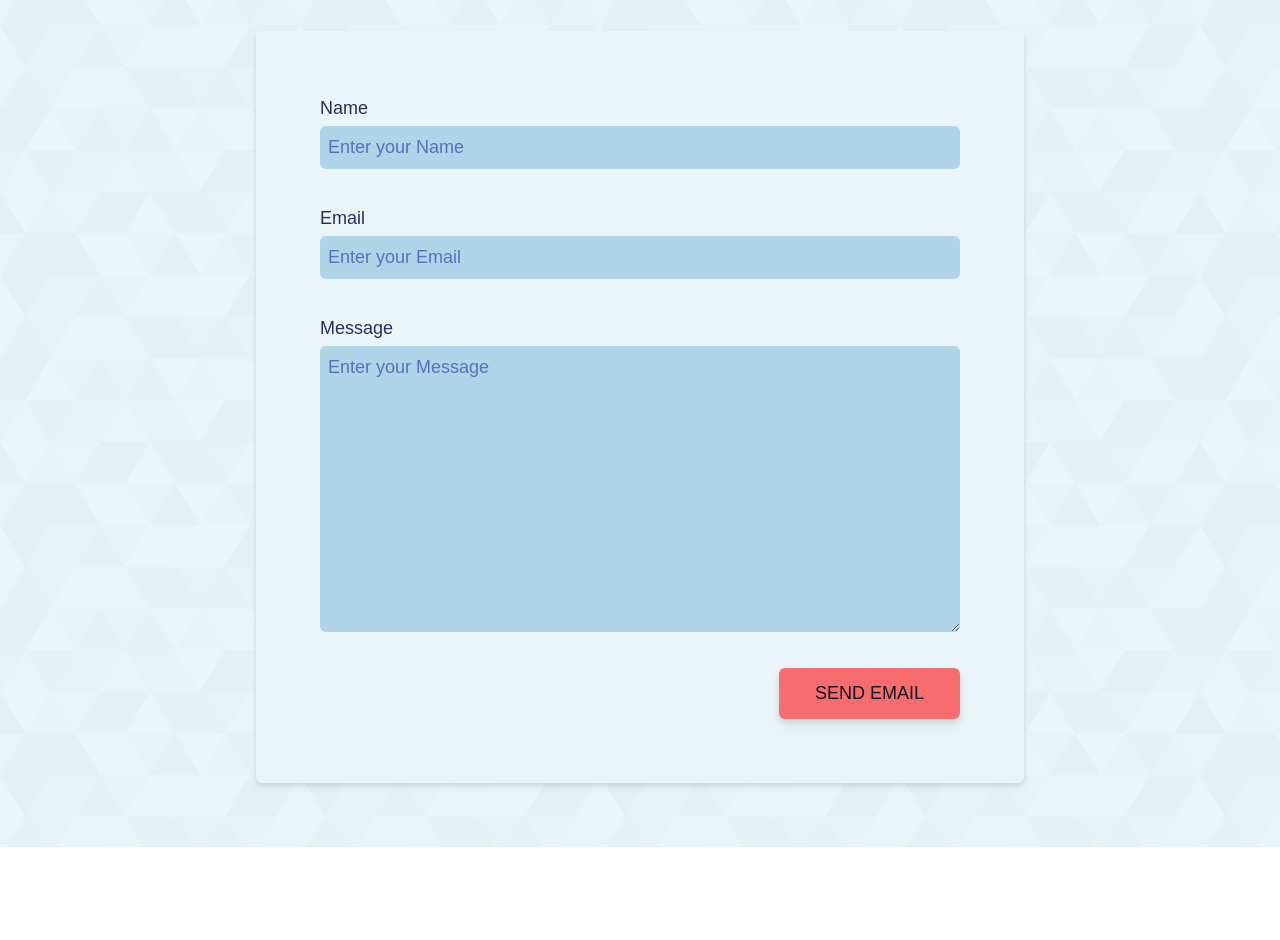
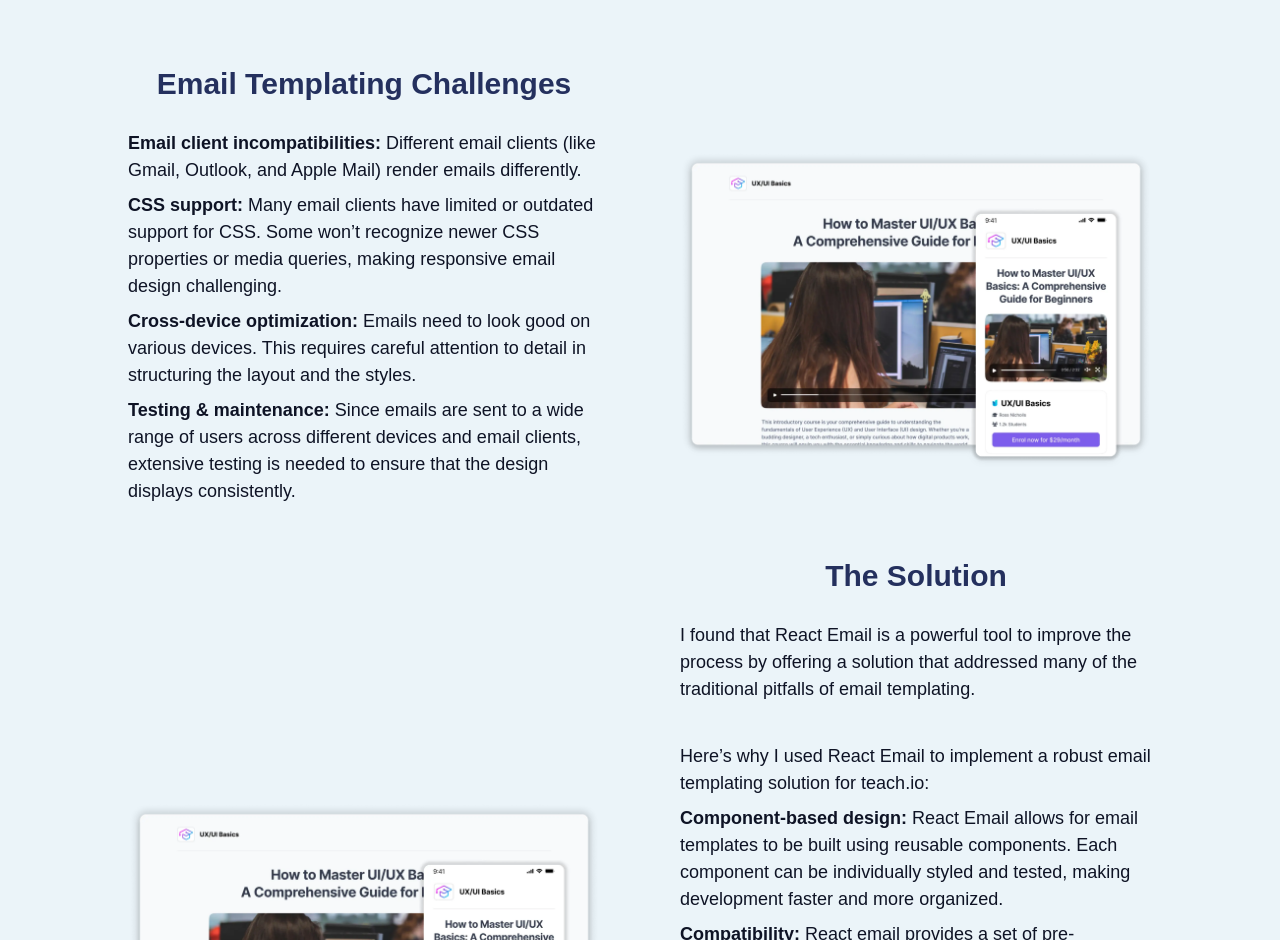
Before and after one commit to leesavage09/portfolio, a Next.js app: page /teach in a window 1280 px wide. Shown: the part 11060-12000 px from the top of the page. Before the commit the page ends 11907 px from the top, so only its background shows below. Built offline with nearby package versions, Linux system fonts and the light colour scheme.

Commit message:
feat: adds react email section to teach

```diff
--- a/src/pages/teach.tsx
+++ b/src/pages/teach.tsx
@@ -823,8 +823,126 @@ export default function TT2() {
         </Layout>
       </Section>
 
+      <Section>
+        <Heading type="h2">E-mail templating</Heading>
+        <Subtitle type="M">
+          Email templating in web applications can be a particularly tricky
+          challenge due to several key factors. I encountered these difficulties
+          when working on email templates for Teach.io
+        </Subtitle>
+
+        <Layout columns={2}>
+          <LayoutItem>
+            <Paragraph>
+              <>
+                <Heading type="h3">Email templating challenges</Heading>
+                <ul className="my-2 flex gap-2 flex-col">
+                  <li>
+                    <b>Email client incompatibilities:</b> Different email
+                    clients (like Gmail, Outlook, and Apple Mail) render emails
+                    differently.
+                  </li>
+                  <li>
+                    <b>CSS support:</b> Many email clients have limited or
+                    outdated support for CSS. Some won’t recognize newer CSS
+                    properties or media queries, making responsive email design
+                    challenging.
+                  </li>
+                  <li>
+                    <b>Cross-device optimization: </b> Emails need to look good
+                    on various devices. This requires careful attention to
+                    detail in structuring the layout and the styles.
+                  </li>
+
+                  <li>
+                    <b>Testing & maintenance: </b> Since emails are sent to a
+                    wide range of users across different devices and email
+                    clients, extensive testing is needed to ensure that the
+                    design displays consistently.
+                  </li>
+                </ul>
+              </>
+            </Paragraph>
+          </LayoutItem>
+          <LayoutItem className="justify-center">
+            <Image
+              src={imageTeach4}
+              alt={`Teach.io screen shot`}
+              className="drop-shadow-md"
+              width={500}
+            />
+          </LayoutItem>
+        </Layout>
+
+        <Layout columns={2}>
+          <LayoutItem className="justify-center">
+            <Image
+              src={imageTeach4}
+              alt={`Teach.io screen shot`}
+              className="drop-shadow-md"
+              width={500}
+            />
+          </LayoutItem>
+          <LayoutItem>
+            <Heading type="h3">The solution</Heading>
+            <Paragraph>
+              I found that React Email is a powerful tool to improve the process
+              by offering a solution that addressed many of the traditional
+              pitfalls of email templating.
+            </Paragraph>
+
+            <Paragraph>
+              <>
+                Here’s why I used React Email to implement a robust email
+                templating solution for teach.io:
+                <ul className="my-2 flex gap-2 flex-col">
+                  <li>
+                    <b>Component-based design:</b> React Email allows for email
+                    templates to be built using reusable components. Each
+                    component can be individually styled and tested, making
+                    development faster and more organized.
+                  </li>
+                  <li>
+                    <b>Compatibility:</b> React email provides a set of
+                    pre-configured strategies and templates that address
+                    specific problems encountered in different email clients.
+                    This reduced the amount of manual tweaking and testing
+                    required to ensure emails look good in various environments.
+                  </li>
+                  <li>
+                    <b>Avoiding raw HTML editing: </b> One of the most
+                    significant challenges with traditional email templating is
+                    the need to manually edit raw HTML. React Email abstracted
+                    that away, allowing me to focus on building structure and
+                    logic.
+                  </li>
+                  <li>
+                    <b>Optimized for testing and debugging: </b> React Email
+                    provides tools for previewing email templates, making it
+                    easier to debug issues related to rendering, responsiveness,
+                    and compatibility.
+                  </li>
+                </ul>
+              </>
+            </Paragraph>
+          </LayoutItem>
+        </Layout>
+
+        <Layout columns={1}>
+          <LayoutItem>
+            <Heading type="h3">Results</Heading>
+            <Paragraph>
+              By using React Email, I was able to streamline the email template
+              development process. It’s a modern solution that simplifies the
+              traditionally complex task of email templating, making it more
+              efficient and less error-prone.
+            </Paragraph>
+          </LayoutItem>
+        </Layout>
+      </Section>
+
       <Anchor id={'contact'} />
-      <Section pattern alternativeBackground>
+      <Section pattern>
         <ContactSection />
       </Section>
     </>
```
